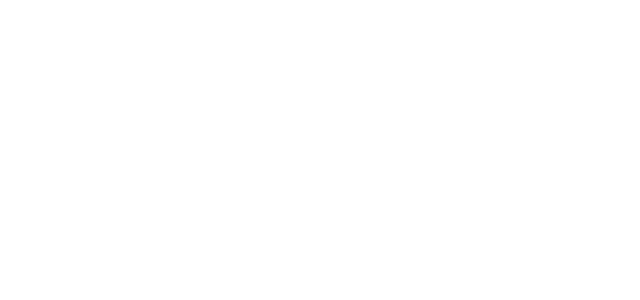
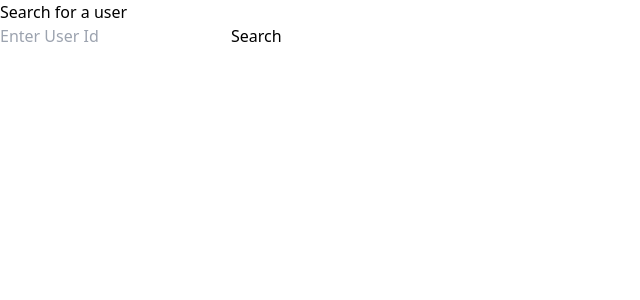
Before and after one commit to aj-malicsi/slack-app, a React (Create React App) app: page /user-search in a window 1280 px wide. Shown: the top 300 px of the page, without its empty margins (0-640 px from the left). Built offline with nearby package versions, Linux system fonts and the light colour scheme; the HTML template or start-up script is replaced by a standard one.

Commit message:
initial commit for user search, basic form functionality

```diff
--- a/src/App.js
+++ b/src/App.js
@@ -6,6 +6,7 @@
 import MainPage from "./components/Channels/MainPage";
 import Channel from "./components/Channels/Channel";
 import SelectedChannel from "./components/Channels/SelectedChannel";
+import UserSearch from "./components/Users/UserSearch";
 
 function App() {
   const [loggedIn, setLoggedIn] = useState("");
@@ -77,6 +78,25 @@
         />
 
         <Route
+          exact
+          path="/user-search"
+          component={() => {
+            return (
+              <UserSearch
+                loggedIn={loggedIn}
+                headers={headers}
+                setHeaders={setHeaders}
+                channels={channels}
+                selectedChannel={selectedChannel}
+                setSelectedChannel={setSelectedChannel}
+                users={users}
+                setUsers={setUsers}
+              />
+            );
+          }}
+        />
+
+        <Route
         exact
         path="/channel/:channelId/:channelName"
         render={(props) => <SelectedChannel
@@ -88,9 +108,9 @@
           selectedChannel={selectedChannel}
           setSelectedChannel={setSelectedChannel}
         />}
+        />
 
 
-        />
       </Switch>
     </Router>
   );
--- a/src/components/Channels/MainPage.js
+++ b/src/components/Channels/MainPage.js
@@ -1,4 +1,4 @@
-import { Redirect, useHistory } from "react-router-dom";
+import { Redirect, useHistory, Link } from "react-router-dom";
 import { useForm } from "react-hook-form";
 import axios from "axios";
 import { useEffect } from 'react';
@@ -69,20 +69,21 @@
 
   };
 
-  useEffect( () =>{
-    console.log("use effect main page check")
-    axios
+    useEffect( () =>{
+      console.log("use effect main page check")
+      axios
           .get("http://206.189.91.54/api/v1/users", {
             headers: headersList,
           })
           .then((response) => {
-            console.log("get response", response);
-            // let channelArr = response.data.data;
-            // props.setChannels(channelArr);
+            console.log("GET RESPONSE USERS", response.data.data);
+            props.setUsers(response.data.data)
+            // console.log(props.users)
+
           })
           .catch((error) => console.log(error.message));
 
-  },[])
+    },[])
 
 
 
@@ -132,7 +133,17 @@
               <button className="block w-full bg-green-500 hover:bg-green-400 p-4 rounded text-white font-bold mt-20">
                 Submit
               </button>
+
             </div>
+            <button className="block w-full bg-yellow-500 hover:bg-yellow-400 p-4 rounded text-white font-bold mt-20">
+              <Link
+                to="/user-search"
+                className="text-white-800 hover:text-blue-500"
+              >
+                Search User
+              </Link>
+              </button>
+
           </form>
         </div>
       </div>
--- a/src/components/Login/LoginForm.js
+++ b/src/components/Login/LoginForm.js
@@ -23,7 +23,6 @@
       })
       .then((response) => {
 
-
         if(typeof response.data.data.uid === 'string'){
           // console.log("its a string", response.data.data.uid)
           // props.setLoggedIn(response.data.data.uid)
@@ -34,6 +33,7 @@
 
           history.push('/main-page')
         }
+
 
 
       })
--- a/src/components/Messaging/ChannelMessages.js
+++ b/src/components/Messaging/ChannelMessages.js
@@ -77,9 +77,6 @@
                 console.log(response.data.data)
                 setMessages(response.data.data)
 
-
-
-
             })
             .catch( (error) => console.log(error.message) );
 
--- /dev/null
+++ b/src/components/Users/UserSearch.js
@@ -0,0 +1,41 @@
+import { Redirect, useHistory, Link } from "react-router-dom";
+import { useForm } from "react-hook-form";
+import axios from "axios";
+
+
+function UserSearch(props){
+    // console.log(props)
+
+    const {
+        register,
+        handleSubmit,
+        formState: { errors },
+      } = useForm();
+
+
+    const onSubmit = (data) =>{
+        console.log(data)
+
+    }
+
+    return(
+        <>
+        <div>Search for a user</div>
+
+        <form onSubmit={handleSubmit(onSubmit)}>
+        <input
+                type="searchUser"
+                id="searchUser"
+                placeholder="Enter User Id"
+                {...register("searchUser", { required: true })}
+                // className="border-2 border-gray-400 p-1 pl-3 rounded outline-none focus:border-blue-300"
+              />
+        <button type="submit">Search</button>
+
+
+        </form>
+        </>
+    )
+}
+
+export default UserSearch
```
